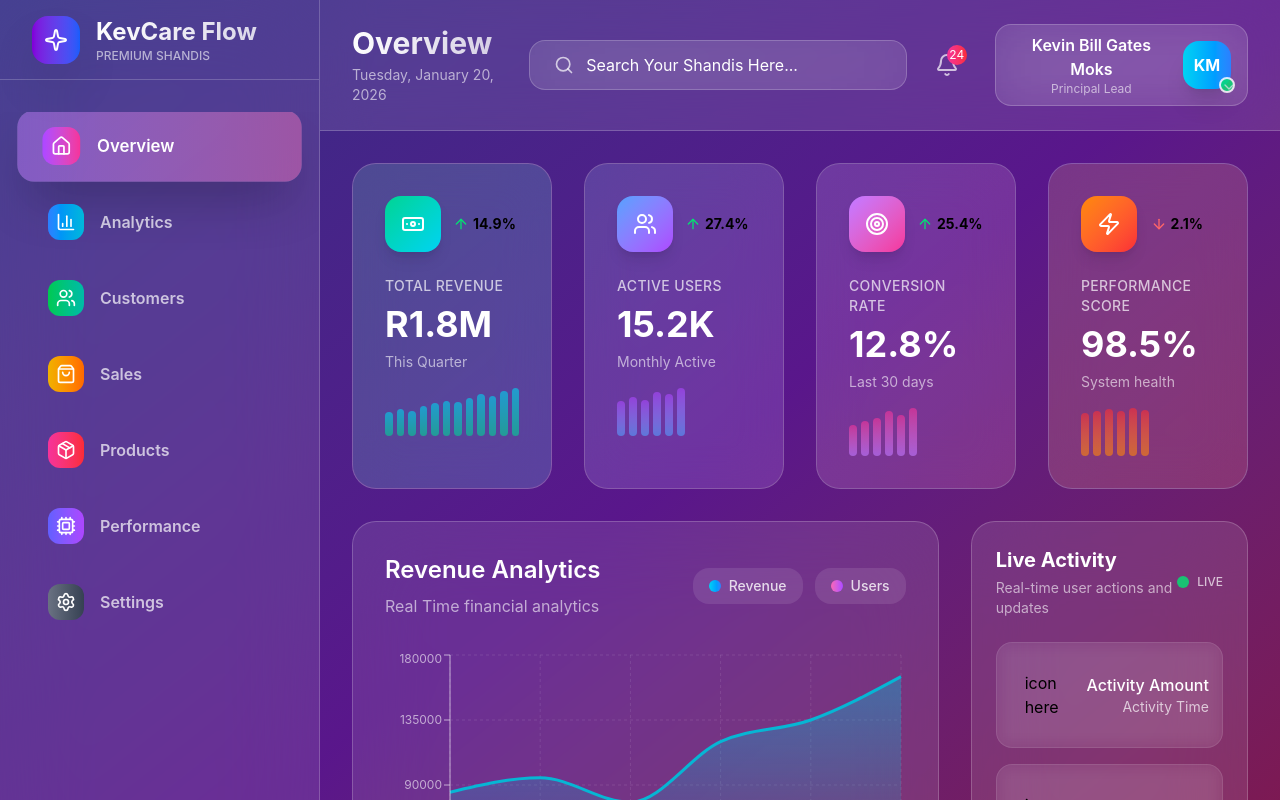
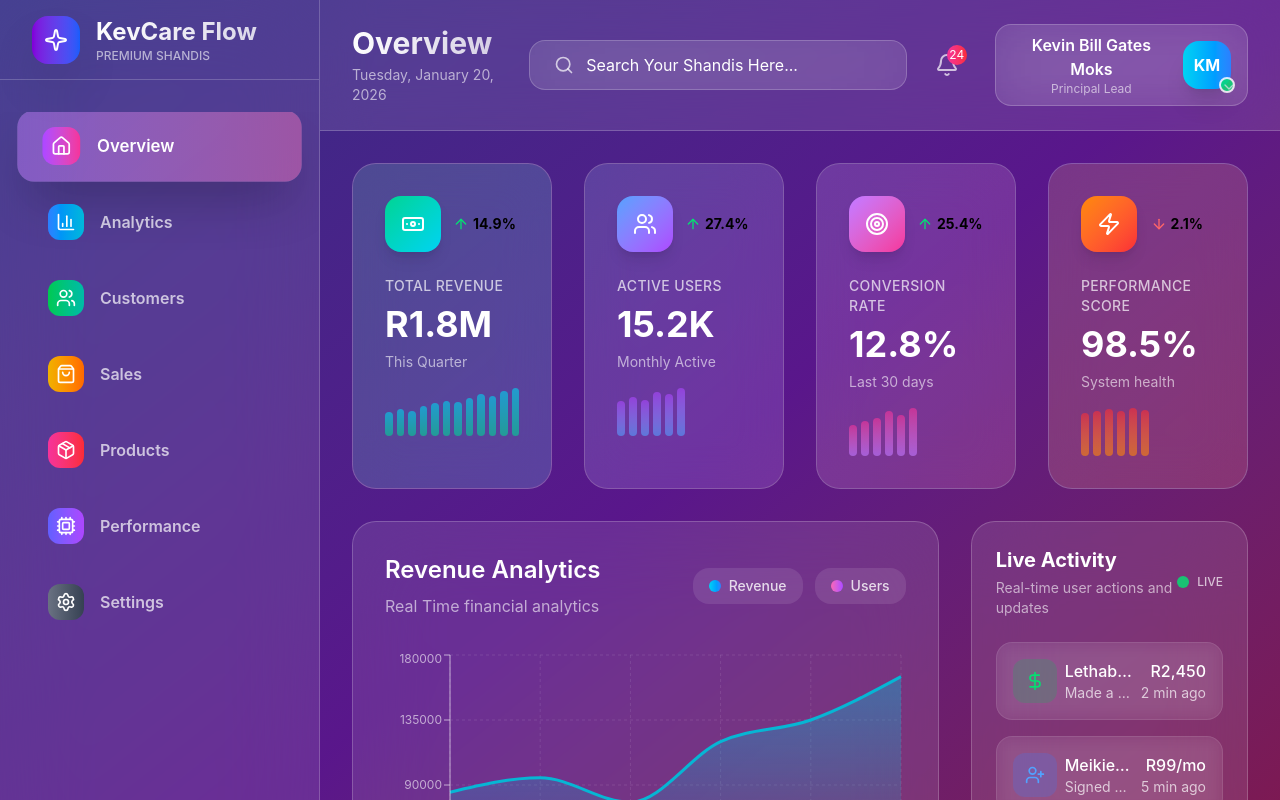
Before and after one commit to KevCareSA/Mini-Hackathons, a React (Vite) app in the folder DashBoard/: page / in a window 1280 px wide. Shown: the top 800 px of the page. Built offline with nearby package versions, Linux system fonts and the light colour scheme.

Commit message:
feat: implement LiveActivityItem with dynamic icons and styles

```diff
--- a/DashBoard/src/components/LiveActivityItem.jsx
+++ b/DashBoard/src/components/LiveActivityItem.jsx
@@ -1,22 +1,55 @@
 import React from 'react'
+import { DollarSign, UserPlus, Download, Crown, Star } from 'lucide-react';
+import { liveActivities } from '../data/data';
 
-function LiveActivityItem() {
+function LiveActivityItem({ activity }) {
+    const typeStyles = {
+    purchase: {
+        bg: "bg-green-500/20",
+        text: "text-green-400",
+        icon: DollarSign,
+    },
+    signup: {
+        bg: "bg-blue-500/20",
+        text: "text-blue-400",
+        icon: UserPlus,
+    },
+    download: {
+        bg: "bg-purple-500/20",
+        text: "text-purple-400",
+        icon: Download,
+    },
+    upgrade: {
+        bg: "bg-orange-500/20",
+        text: "text-orange-400",
+        icon: Crown,
+    },
+    review: {
+        bg: "bg-pink-500/20",
+        text: "text-pink-400",
+        icon: Star,
+    },
+};
+
+const style = typeStyles[activity.type];
+const ActivityIcon = style.icon;
+
   return (
     <div className="flex items-center space-x-2 p-4 rounded-2xl bg-white/5
      hover:bg-white/10 transition-all duration-300 backdrop-blur-sm border
      border-white/10 hover:border-white/20 group">
-        <div className={`p-3 rounded-xl group-hover:scale-110 transition-transform
+        <div className={`p-3 rounded-xl ${style.bg} group-hover:scale-110 transition-transform
             duration-300 `}>
-                icon here
+                <ActivityIcon className={`w-5 h-5 ${style.text}`} />
         </div>
         <div className='flex-1 min-w-0'>
-            <p className='text-white font-medium truncate'>Activity Users</p>
-            <p className='text-white/70 text-sm truncate'>Activity Action</p>
+            <p className='text-white font-medium truncate'>{activity.user}</p>
+            <p className='text-white/70 text-sm truncate'>{activity.action}</p>
 
         </div>
         <div className='text-right'>
-            <p className='text-white font-medium truncate'>Activity Amount</p>
-            <p className='text-white/70 text-sm truncate'>Activity Time</p>
+            <p className='text-white font-medium truncate'>{activity.amount}</p>
+            <p className='text-white/70 text-sm truncate'>{activity.time}</p>
 
         </div>
     </div>
```
